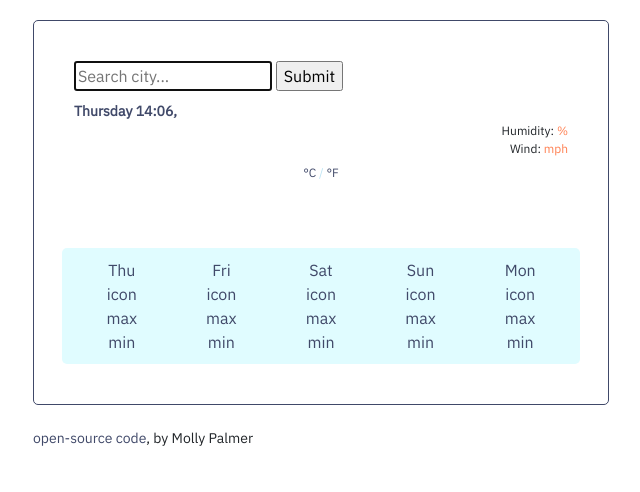
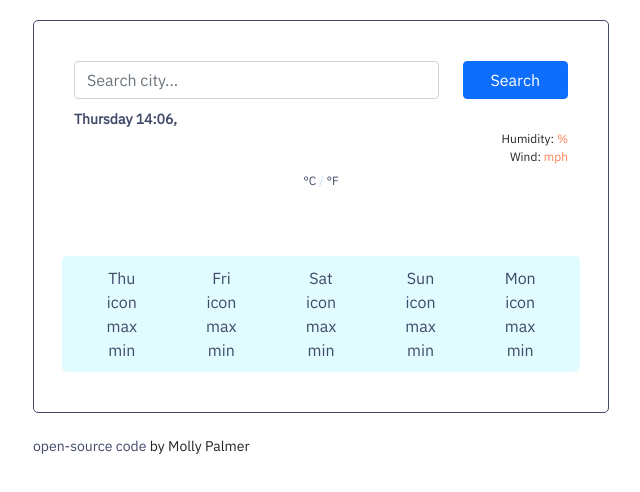
Before and after one commit to palmermolly/weather-app, a website built with Parcel: page index.html in a window 1280 px wide. Shown: the whole page, without its empty margins (319-959 px from the left). Built offline with nearby package versions, Linux system fonts and the light colour scheme.

Commit message:
Applied Bootstrap format to search engine

```diff
--- a/index.html
+++ b/index.html
@@ -23,13 +23,23 @@
     <div class="container">
       <div class="weather-app">
         <form id="search-form">
-          <input
-            type="text"
-            id="search-input"
-            placeholder="Search city..."
-            autofocus="on"
-          />
-          <input type="submit" />
+          <div class="row">
+            <div class="col-9">
+              <input
+                type="text"
+                id="search-input"
+                placeholder="Search city..."
+                class="form-control"
+              />
+            </div>
+            <div class="col-3">
+              <input
+                type="submit"
+                value="Search"
+                class="btn btn-primary w-100"
+              />
+            </div>
+          </div>
         </form>
         <div class="date-time-conditions">
           <span id="date-and-time"></span>
@@ -55,7 +65,7 @@
           </h3>
         </div>
         <p></p>
-        <div class="row row-cols-5">
+        <div class="row row-cols-5 predicted-weather">
           <div class="col" id="day-zero">Thu</div>
           <div class="col" id="day-one">Fri</div>
           <div class="col" id="day-two">Sat</div>
@@ -84,7 +94,8 @@
           href="https://github.com/palmermolly/weather-app/commits?author=palmermolly"
         >
           open-source code</a
-        >, by Molly Palmer
+        >
+        by Molly Palmer
       </small>
     </div>
   </body>
--- a/src/styles.css
+++ b/src/styles.css
@@ -69,7 +69,7 @@ body {
   color: #bde4f4;
 }
 
-.row {
+.predicted-weather {
   text-align: center;
   color: #404969;
   background-color: #e0fcff;
```
